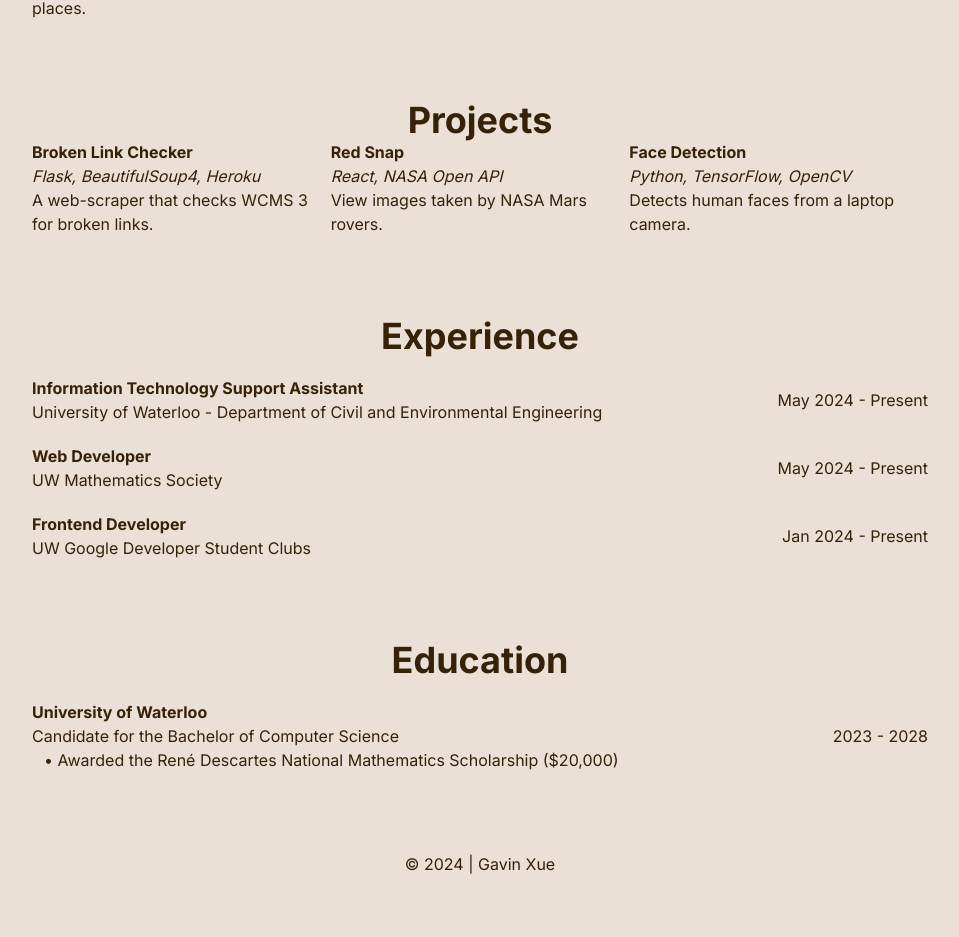
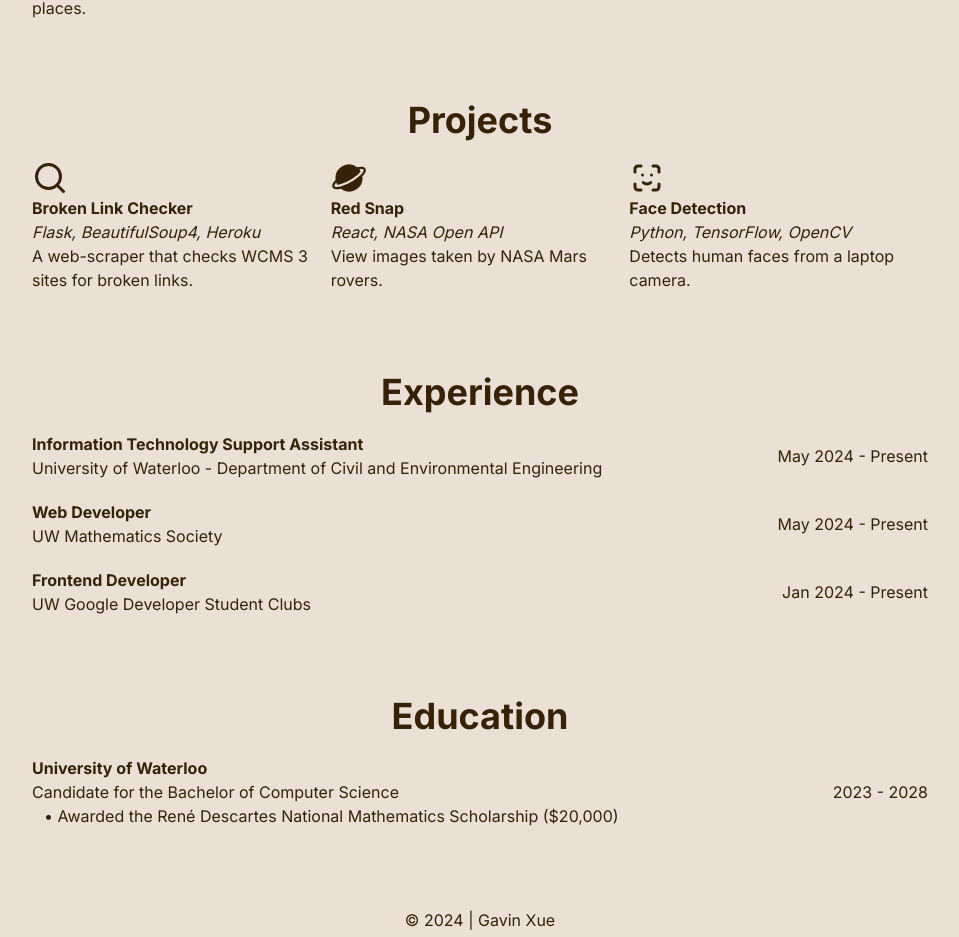
Before and after one commit to gavxue/personal-website, a Next.js app: page / in a window 1280 px wide. Shown: the part 830-1767 px from the top of the page, without its empty margins (160-1119 px from the left). Before the commit the page ends 1746 px from the top, so only its background shows below. Built offline with nearby package versions, Linux system fonts and the light colour scheme.

Commit message:
Added icons

```diff
--- a/app/components/Projects.tsx
+++ b/app/components/Projects.tsx
@@ -1,21 +1,26 @@
-import { FiSearch } from "react-icons/fi"
+import { FiSearch } from "react-icons/fi";
+import { PiPlanetFill } from "react-icons/pi";
+import { TbFaceId } from "react-icons/tb";
 
 export default function Projects() {
     return (
         <section className="my-20">
             <h2 className="text-center text-4xl font-bold">Projects</h2>
-            <div className="grid grid-cols-3">
+            <div className="grid grid-cols-3 my-5">
                 <div>
+                    <FiSearch className="text-4xl" />
                     <p className="font-bold">Broken Link Checker</p>
                     <p className="italic">Flask, BeautifulSoup4, Heroku</p>
-                    <p>A web-scraper that checks WCMS 3 for broken links.</p>
+                    <p>A web-scraper that checks WCMS 3 sites for broken links.</p>
                 </div>
                 <div>
+                    <PiPlanetFill className="text-4xl" />
                     <p className="font-bold">Red Snap</p>
                     <p className="italic">React, NASA Open API</p>
                     <p>View images taken by NASA Mars rovers.</p>
                 </div>
                 <div>
+                    <TbFaceId className="text-4xl" />
                     <p className="font-bold">Face Detection</p>
                     <p className="italic">Python, TensorFlow, OpenCV</p>
                     <p>Detects human faces from a laptop camera.</p>
```
